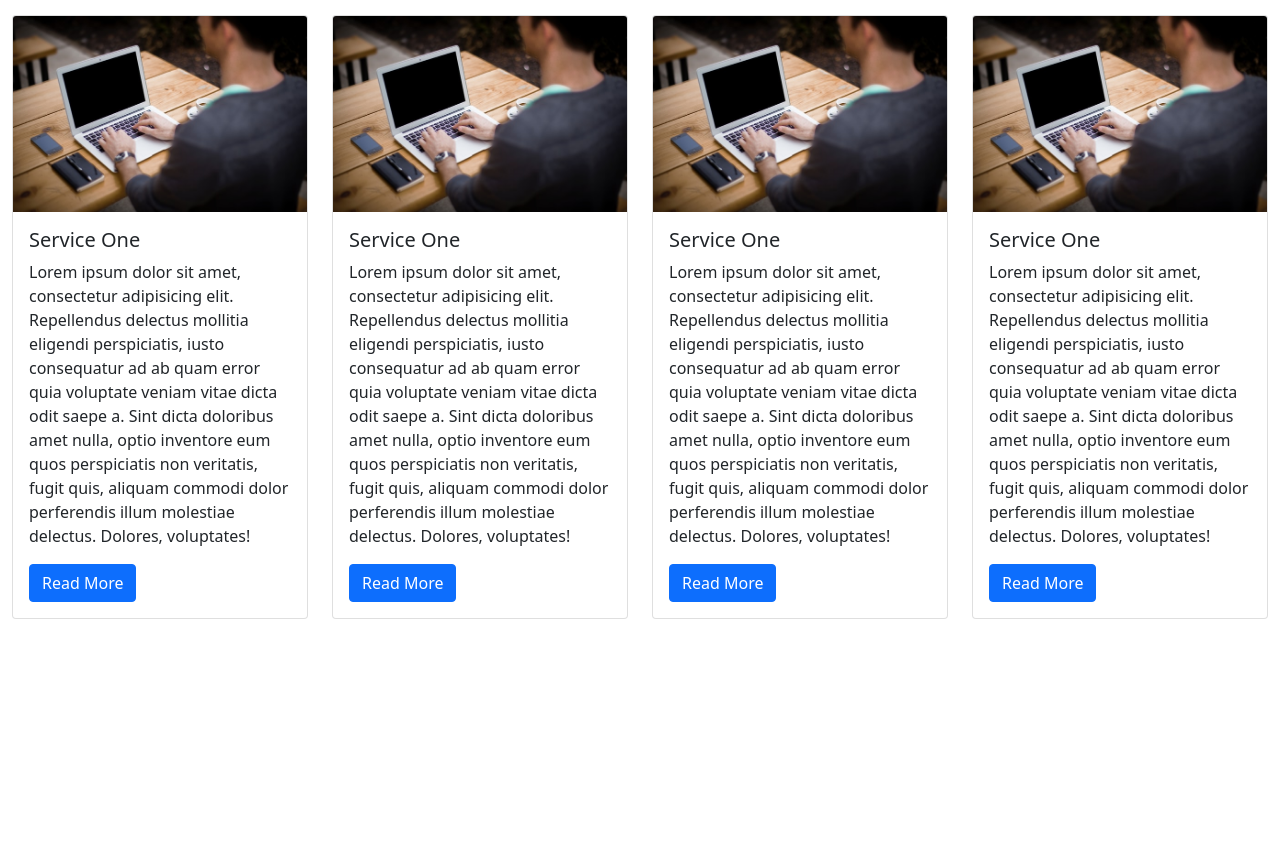
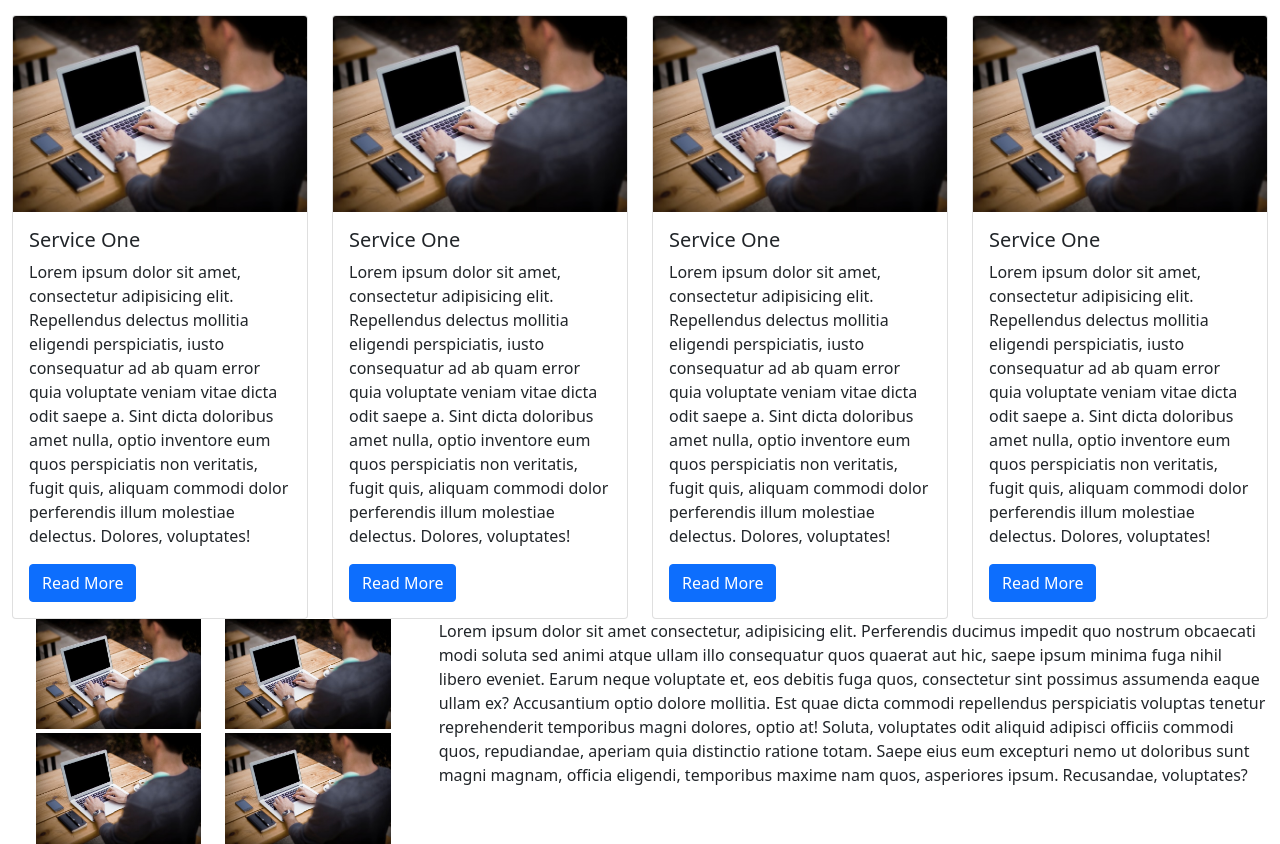
Before and after one commit to suprava16/PHP_FRONTEND_SESSION_5, a plain HTML site: page Bootstrap/example.html in a window 1280 px wide. Shown: the part 169-1013 px from the top of the page. Before the commit the page ends 800 px from the top, so only its background shows below. Drawn offline with Linux system fonts and the light colour scheme.

Commit message:
array and function

```diff
--- a/Bootstrap/example.html
+++ b/Bootstrap/example.html
@@ -15,7 +15,9 @@
       <nav class="navbar navbar-expand-lg navbar-light bg-light">
         <div class="container-fluid">
           <a class="navbar-brand" href="#">Navbar</a>
-        <button class="navbar-toggler" type="button" data-bs-toggle="collapse" data-bs-target="#navbarSupportedContent" aria-controls="navbarSupportedContent" aria-expanded="false" aria-label="Toggle navigation">
+          <button class="navbar-toggler" type="button" data-bs-toggle="collapse"
+            data-bs-target="#navbarSupportedContent" aria-controls="navbarSupportedContent" aria-expanded="false"
+            aria-label="Toggle navigation">
             <span class="navbar-toggler-icon"></span>
           </button>
           <div class="collapse navbar-collapse" id="navbarSupportedContent">
@@ -27,13 +29,16 @@
                 <a class="nav-link" href="#">Link</a>
               </li>
               <li class="nav-item dropdown">
-              <a class="nav-link dropdown-toggle" href="#" id="navbarDropdown" role="button" data-bs-toggle="dropdown" aria-expanded="false">
+                <a class="nav-link dropdown-toggle" href="#" id="navbarDropdown" role="button" data-bs-toggle="dropdown"
+                  aria-expanded="false">
                   Dropdown
                 </a>
                 <ul class="dropdown-menu" aria-labelledby="navbarDropdown">
                   <li><a class="dropdown-item" href="#">Action</a></li>
                   <li><a class="dropdown-item" href="#">Another action</a></li>
-                <li><hr class="dropdown-divider"></li>
+                  <li>
+                    <hr class="dropdown-divider">
+                  </li>
                   <li><a class="dropdown-item" href="#">Something else here</a></li>
                 </ul>
               </li>
@@ -109,6 +114,39 @@
     </div>
   </div>
 
+  <div class="container-fluid">
+    <div class="row">
+      <div class="col-lg-4 col-md-4 col-sm-12">
+        <div class="container-fluid">
+          <div class="row">
+            <div class="col-lg-6 col-md-6 col-sm-6">
+              <img src="images/service1.jpg" class="img-fluid">
+            </div>
+            <div class="col-lg-6 col-md-6 col-sm-6 ">
+              <img src="images/service1.jpg" class="img-fluid">
+            </div>
+            <div class="col-lg-6 col-md-6 col-sm-6 mt-1">
+              <img src="images/service1.jpg"class="img-fluid">
+            </div>
+            <div class="col-lg-6 col-md-6 col-sm-6 mt-1">
+              <img src="images/service1.jpg" class="img-fluid">
+            </div>
+          </div>
+        </div>
+      </div>
+      <div class="col-sm-12 col-md-8 col-lg-8">
+        <p>
+          Lorem ipsum dolor sit amet consectetur, adipisicing elit. Perferendis ducimus impedit quo nostrum obcaecati
+          modi soluta sed animi atque ullam illo consequatur quos quaerat aut hic, saepe ipsum minima fuga nihil libero
+          eveniet. Earum neque voluptate et, eos debitis fuga quos, consectetur sint possimus assumenda eaque ullam ex?
+          Accusantium optio dolore mollitia. Est quae dicta commodi repellendus perspiciatis voluptas tenetur
+          reprehenderit temporibus magni dolores, optio at! Soluta, voluptates odit aliquid adipisci officiis commodi
+          quos, repudiandae, aperiam quia distinctio ratione totam. Saepe eius eum excepturi nemo ut doloribus sunt
+          magni magnam, officia eligendi, temporibus maxime nam quos, asperiores ipsum. Recusandae, voluptates?
+        </p>
+      </div>
+    </div>
+  </div>
   <script src="files/bootstrap.js"></script>
 </body>
 
```
Also changed, not shown: Javascript/Array.html (added, +25 -0 lines), Javascript/Function.html (added, +35 -0 lines). Lines whose indentation alone changed are shown as unchanged.
